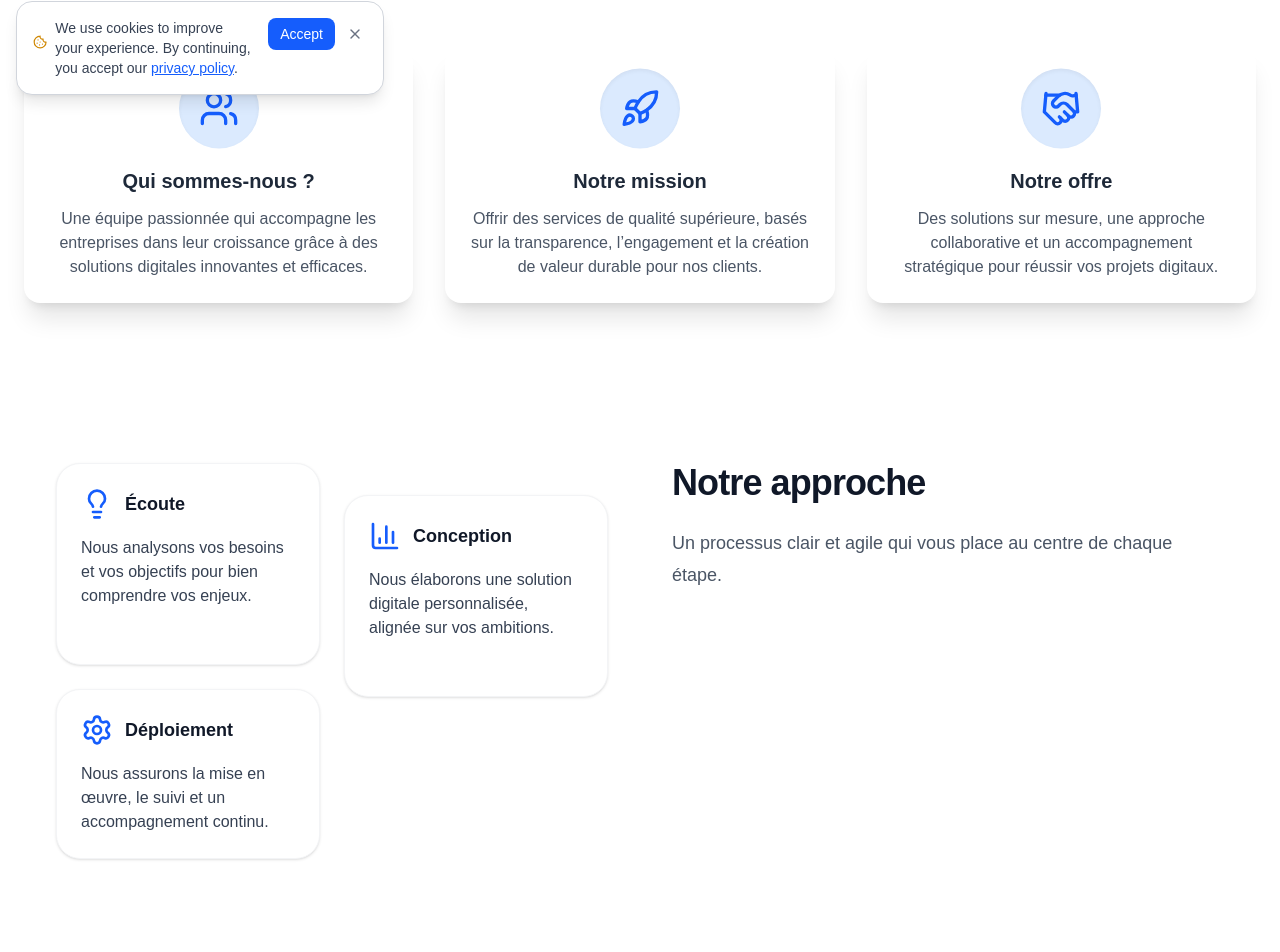
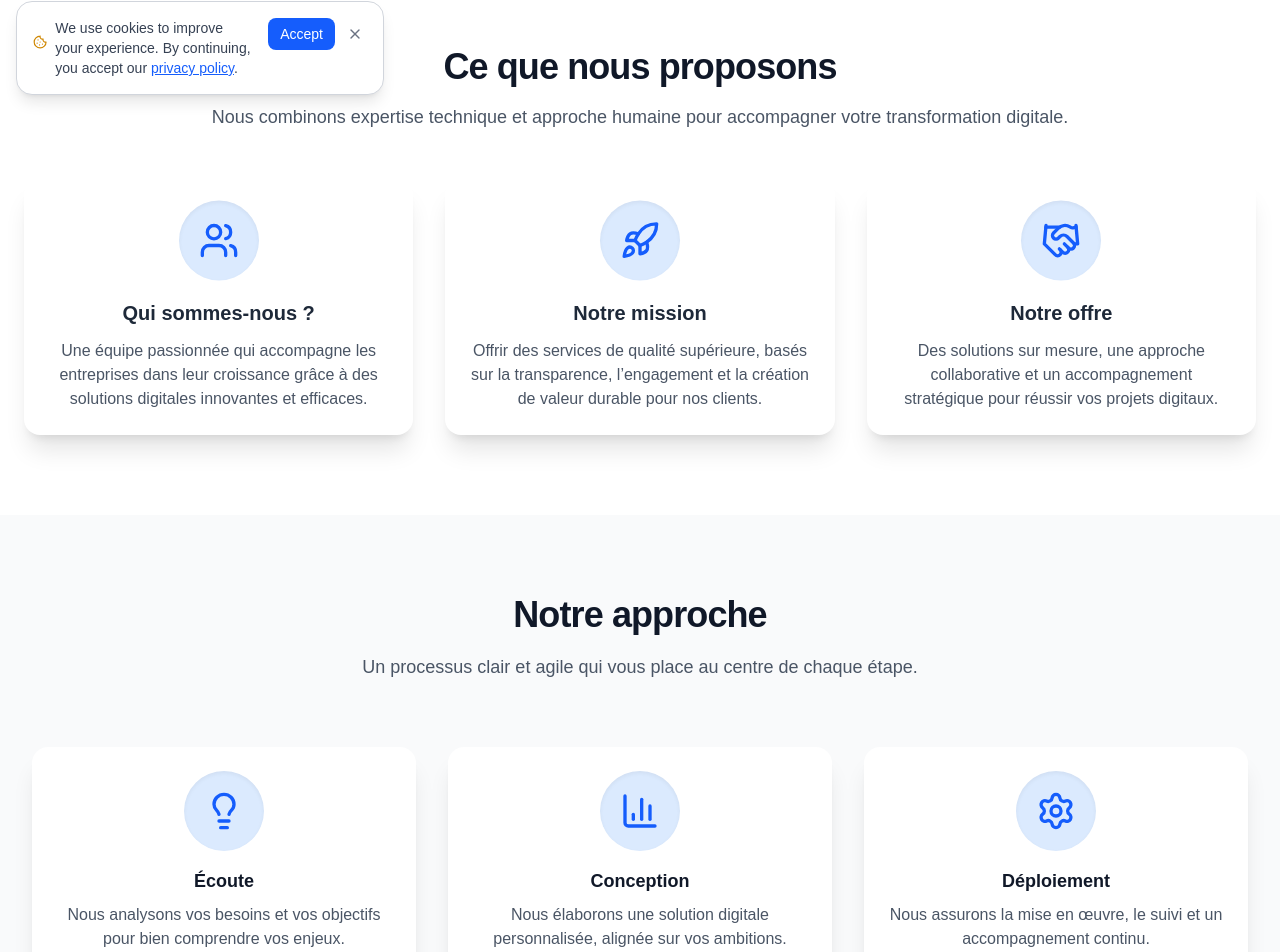
Before and after one commit to bigislandmdg/BigislandWebsite, a Next.js app in the folder bigisland-mdg/: page /about in a window 1280 px wide. Shown: the part 689-1641 px from the top of the page. Built offline with nearby package versions, Linux system fonts and the light colour scheme.

Commit message:
bigisland-mdg update 15/09/2025 18:13

```diff
--- a/bigisland-mdg/components/screen/AboutScreen.tsx
+++ b/bigisland-mdg/components/screen/AboutScreen.tsx
@@ -54,7 +54,7 @@ const AnimatedCard = ({
   const isInView = useInView(ref, { once: true, margin: '-100px' });
 
   return (
-    <TiltCard className="flex flex-col items-center text-center">
+    <TiltCard className="flex flex-col items-center text-center h-full">
       <motion.div
         ref={ref}
         initial={{ opacity: 0, y: 40 }}
@@ -117,7 +117,7 @@ export default function AboutScreen() {
             </motion.p>
           </div>
 
-          {/* Image à droite (Hero avec angle Tailwind UI) */}
+          {/* Image à droite */}
           <motion.div
             initial={{ opacity: 0, scale: 0.9 }}
             animate={{
@@ -133,12 +133,9 @@ export default function AboutScreen() {
             className="relative flex justify-center items-center"
           >
             <div className="relative w-130 h-50 md:h-[350px] lg:h-[400px]">
-              {/* Overlay dégradé + angle */}
               <div className="absolute inset-0 bg-gradient-to-tr from-blue-200/40 to-transparent rounded-3xl transform rotate-2 shadow-xl"></div>
-
-              {/* Image optimisée Next.js */}
               <Image
-                src="/images/about-hero.jpg" // 👉 Mets ton image ici
+                src="/images/about-hero.jpg"
                 alt="About illustration"
                 fill
                 priority
@@ -149,9 +146,18 @@ export default function AboutScreen() {
         </div>
       </div>
 
-      {/* ===== Cards principales ===== */}
+      {/* ===== Section 1 : Who we are / Mission / Offer ===== */}
       <div className="px-6 py-20 max-w-7xl mx-auto">
-        <div className="grid gap-8 grid-cols-1 sm:grid-cols-2 lg:grid-cols-3 mb-20">
+        <div className="text-center mb-12">
+          <h2 className="text-3xl font-bold tracking-tight text-gray-900 sm:text-4xl">
+            {t('aboutPage.cardsSection.title')}
+          </h2>
+          <p className="mt-4 text-lg text-gray-600">
+            {t('aboutPage.cardsSection.subtitle')}
+          </p>
+        </div>
+
+        <div className="grid gap-8 grid-cols-1 sm:grid-cols-2 lg:grid-cols-3">
           <AnimatedCard
             title={t('aboutPage.whoWeAre.title')}
             description={t('aboutPage.whoWeAre.description')}
@@ -168,36 +174,11 @@ export default function AboutScreen() {
             Icon={Handshake}
           />
         </div>
+      </div>
 
-        {/* ===== Process Section (2x2 offset grid) ===== */}
-        <section id="process" className="bg-white-50 py-16 sm:py-20">
-          <div className="mx-auto max-w-7xl px-6 lg:px-8 grid lg:grid-cols-2 gap-16 items-start">
-            {/* Colonne gauche : grille des étapes */}
-            <motion.div
-              initial={{ opacity: 0, y: 40 }}
-              whileInView={{ opacity: 1, y: 0 }}
-              viewport={{ once: true }}
-              transition={{ duration: 0.8, ease: 'easeOut' }}
-              className="grid grid-cols-1 sm:grid-cols-2 gap-6"
-            >
-              {processSteps.map((step, idx) => (
-                <motion.div
-                  key={idx}
-                  whileHover={{ scale: 1.03 }}
-                  className={`rounded-3xl bg-white p-6 shadow-sm border border-gray-100 flex flex-col h-full
-                    ${idx % 2 !== 0 ? 'sm:mt-8' : ''}`}
-                >
-                  <div className="mb-4 flex items-center gap-x-3">
-                    <step.Icon className="h-8 w-8 text-blue-600" />
-                    <h3 className="text-lg font-semibold text-gray-900">{step.title}</h3>
-                  </div>
-                  <p className="text-gray-700 text-base leading-6 flex-1">{step.description}</p>
-                </motion.div>
-              ))}
-            </motion.div>
-
-            {/* Colonne droite : titre + description globale */}
-            <div className="max-w-xl">
+      {/* ===== Section 2 : Process (With Cards) ===== */}
+      <section id="process" className="bg-gray-50 py-20">
+        <div className="mx-auto max-w-7xl px-6 lg:px-8 text-center">
           <motion.h2
             initial={{ opacity: 0, y: 40 }}
             whileInView={{ opacity: 1, y: 0 }}
@@ -213,14 +194,39 @@ export default function AboutScreen() {
             whileInView={{ opacity: 1, y: 0 }}
             viewport={{ once: true }}
             transition={{ delay: 0.2, duration: 0.8, ease: 'easeOut' }}
-                className="mt-6 text-lg leading-8 text-gray-600"
+            className="mt-4 max-w-2xl mx-auto text-lg leading-8 text-gray-600"
           >
             {t('aboutPage.process.description')}
           </motion.p>
+
+          {/* Grille de cartes */}
+          <div className="mt-16 grid gap-8 grid-cols-1 sm:grid-cols-2 lg:grid-cols-3">
+            {processSteps.map((step, idx) => (
+              <motion.div
+                key={idx}
+                initial={{ opacity: 0, y: 40 }}
+                whileInView={{ opacity: 1, y: 0 }}
+                viewport={{ once: true }}
+                transition={{ duration: 0.6, delay: idx * 0.2 }}
+              >
+                <TiltCard className="flex flex-col items-center text-center h-full">
+                  <motion.div
+                    whileHover={{ scale: 1.2, rotate: 8 }}
+                    transition={{ type: 'spring', stiffness: 300 }}
+                    className="flex justify-center items-center w-20 h-20 mb-4 rounded-full bg-blue-100 shadow-inner"
+                  >
+                    <step.Icon className="w-10 h-10 text-blue-600" />
+                  </motion.div>
+                  <h3 className="text-lg font-semibold text-gray-900 mb-2">
+                    {step.title}
+                  </h3>
+                  <p className="text-gray-600">{step.description}</p>
+                </TiltCard>
+              </motion.div>
+            ))}
           </div>
         </div>
       </section>
-      </div>
     </section>
   );
 }
--- a/bigisland-mdg/public/locales/en/common.json
+++ b/bigisland-mdg/public/locales/en/common.json
@@ -243,6 +243,10 @@
 "aboutPage": {
   "title": "About Us",
   "subtitle": "We are not just service providers, we are value creators. At Big Island MDG, we act as a strategic extension of your team, delivering expertise and integrated solutions that boost your efficiency, optimize your resources, and ensure your long-term success in the Malagasy market.",
+  "cardsSection": {
+      "title": "What We Offer",
+      "subtitle": "We combine technical expertise and a human approach to support your digital transformation."
+    },
   "whoWeAre": {
     "title": "Who We Are",
     "description": "A passionate team dedicated to helping businesses grow through innovative and effective digital solutions."
--- a/bigisland-mdg/public/locales/fr/common.json
+++ b/bigisland-mdg/public/locales/fr/common.json
@@ -242,6 +242,10 @@
   "aboutPage": {
   "title": "À propos de nous",
   "subtitle": "Nous ne sommes pas de simples fournisseurs de services, nous sommes des créateurs de valeur.Chez Big Island MDG, nous agissons comme une extension stratégique de votre équipe, en vous fournissant l'expertise et les solutions intégrées qui stimulent votre efficacité, optimisent vos ressources et garantissent votre succès durable sur le marché Malagasy.",
+   "cardsSection": {
+      "title": "Ce que nous proposons",
+      "subtitle": "Nous combinons expertise technique et approche humaine pour accompagner votre transformation digitale."
+    },
   "whoWeAre": {
     "title": "Qui sommes-nous ?",
     "description": "Une équipe passionnée qui accompagne les entreprises dans leur croissance grâce à des solutions digitales innovantes et efficaces."
```
Lines whose indentation alone changed are shown as unchanged.
